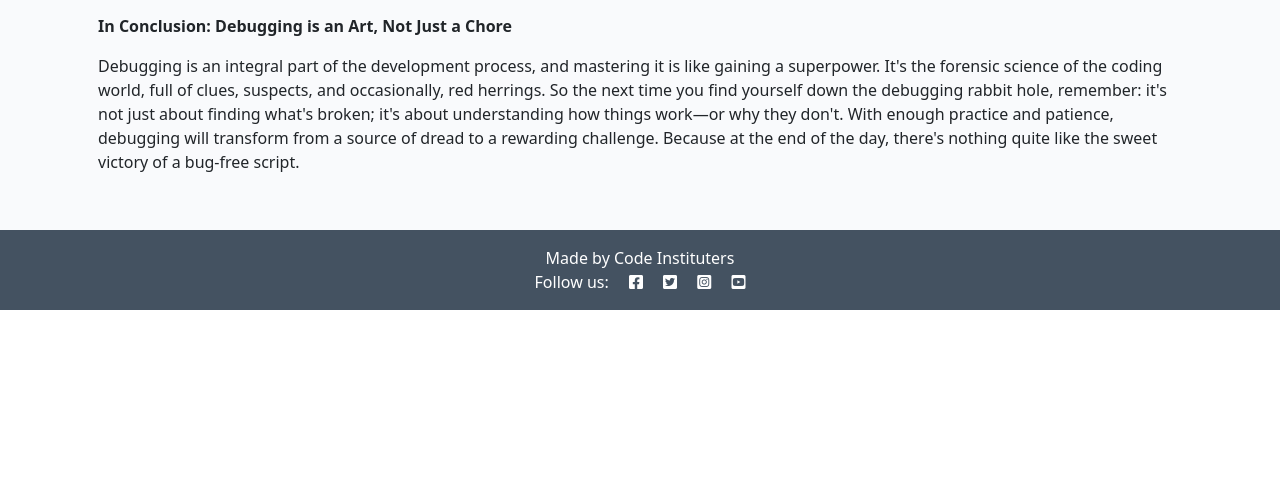
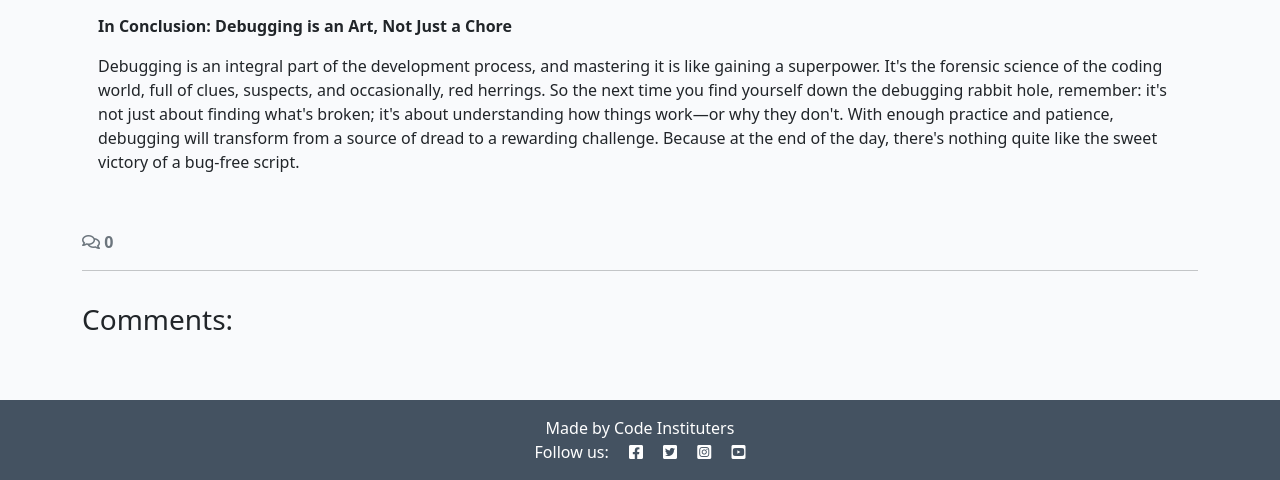
Before and after one commit to DaniqueJ-R/love-django-blog, a Django app: a page that uses blog/templates/blog/post_detail.html in a window 1280 px wide. Shown: the part 998-1478 px from the top of the page. Before the commit the page ends 1308 px from the top, so only its background shows below. Run offline with Django 4.2, Linux system fonts and the light colour scheme; data comes from the database, SQL or seed files in the repository; both versions use the stored data as it was after the commit.

Commit message:
Added comment view and section to HTML

```diff
--- a/blog/templates/blog/post_detail.html
+++ b/blog/templates/blog/post_detail.html
@@ -23,12 +23,51 @@
             <div class="card-body">
                 <!-- The post content goes inside the card-text. -->
                 <!-- Use the | safe filter inside the template tags -->
-                <p class="card-text">
-                    {{ post.content | safe }}
-                </p>
-            </div>
+                <p class="card-text">{{ post.content | safe }}</p>
+      </div>
+    </div>
+  </div>
+  <!-- Displaying count of comments -->
+  <div class="row">
+    <div class="col-12">
+      <strong class="text-secondary">
+        <i class="far fa-comments"></i> {{ comment_count }}
+      </strong>
+    </div>
+    <div class="col-12">
+      <hr>
+    </div>
+  </div>
+  <!-- Displaying Comments -->
+  <div class="row">
+    <div class="col-md-8 card mb-4  mt-3 ">
+      <h3>Comments:</h3>
+      <div class="card-body">
+        <!-- We want a for loop inside the empty control tags
+          to iterate through each comment in comments -->
+        {% for comment in comments %}
+        <div class="p-2 comments
+          {% if not comment.approved and comment.author == user %}
+          faded{% elif not comment.approved %} d-none{% endif %}">
+          <p class="font-weight-bold">
+            {{ comment.author }}
+            <span class="font-weight-normal">
+              {{ comment.created_on }}
+            </span> wrote:
+          </p>
+          <div id="comment{{ comment.id }}">
+            {{ comment.body | linebreaks }}
+          </div>
+          {% if not comment.approved and comment.author == user %}
+          <p class="approval">
+            This comment is awaiting approval
+          </p>
+          {% endif %}
         </div>
+        <!-- Our for loop ends here -->
+        {% endfor %}
+      </div>
     </div>
+  </div>
 </div>
-
 {% endblock content %}
--- a/blog/views.py
+++ b/blog/views.py
@@ -1,6 +1,6 @@
 from django.shortcuts import render, get_object_or_404
 from django.views import generic
-from .models import Post
+from .models import Post, Comment
 
 # Create your views here.
 
@@ -28,9 +28,15 @@ def post_detail(request, slug):
 
     queryset = Post.objects.filter(status=1)
     post = get_object_or_404(queryset, slug=slug)
+    comments = post.blog_comments.all().order_by("-created_on")
+    comment_count = post.blog_comments.filter(approved=True).count()
 
     return render(
         request,
         "blog/post_detail.html",
-        {"post": post},
+        {
+            "post": post,
+            "comments": comments,
+            "comment_count": comment_count,
+        },
     )
```
Also changed, not shown: db.sqlite3.
